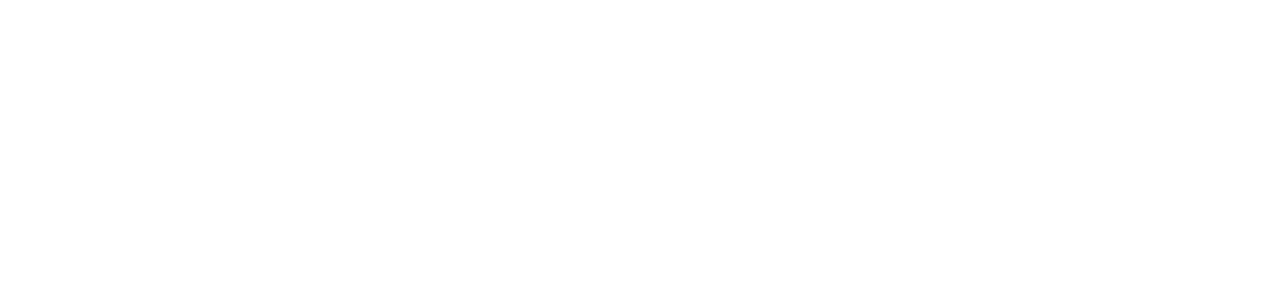
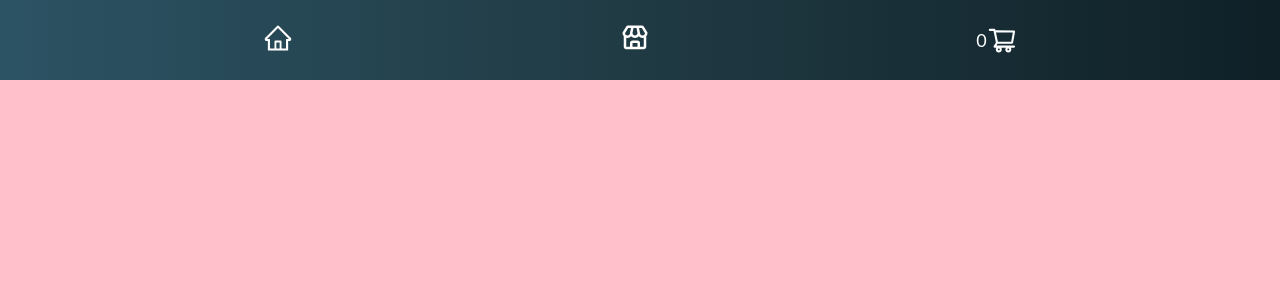
Before and after one commit to overflow68/shopping-cart, a React (Create React App) app: page / in a window 1280 px wide. Shown: the top 300 px of the page. Built offline with nearby package versions, Linux system fonts and the light colour scheme.

Commit message:
Added some style and shopping cart sidebar

```diff
--- a/package.json
+++ b/package.json
@@ -6,8 +6,10 @@
     "@testing-library/jest-dom": "^5.14.1",
     "@testing-library/react": "^11.2.7",
     "@testing-library/user-event": "^12.8.3",
+    "cdbreact": "^1.1.0",
     "react": "^17.0.2",
     "react-dom": "^17.0.2",
+    "react-icons": "^4.2.0",
     "react-router-dom": "^5.2.0",
     "react-scripts": "4.0.3",
     "web-vitals": "^1.1.2"
--- a/src/App.js
+++ b/src/App.js
@@ -1,11 +1,13 @@
 import React from 'react';
+import Sidebar from './Sidebar.js';
+import './styles/App.css';
+
 
 function App() {
   return (
-    <div className="App">
-
-
-    </div>
+      <div className="App">
+       <Sidebar/>
+   </div>
   );
 }
 
--- /dev/null
+++ b/src/Sidebar.js
@@ -0,0 +1,53 @@
+import React from 'react';
+import { useState } from 'react';
+import { Link } from 'react-router-dom';
+import {AiOutlineShoppingCart} from 'react-icons/ai';
+import {AiOutlineHome} from 'react-icons/ai';
+import {AiOutlineClose} from 'react-icons/ai';
+import {BiStore} from 'react-icons/bi';
+import { IconContext } from 'react-icons';
+import './styles/Navbar.css';
+
+const Sidebar = () => {
+  const [sidebar, setSidebar] = useState(false);
+
+  const showSidebar = () => setSidebar(!sidebar);
+
+  return (
+    <>
+    <IconContext.Provider value={{ color: '#fff',size: 30 }}>
+   <div className='navbar'>
+
+     <ul className = "menu menu1">
+     <li>
+       <Link to='/'>
+       <AiOutlineHome/>
+       </Link>
+     </li>
+
+     <li>
+       <Link to='#'>
+       <BiStore/>
+       </Link>
+     </li>
+
+     <li>
+       0<AiOutlineShoppingCart onClick={showSidebar} />
+     </li>
+
+
+
+
+          </ul>
+        </div>
+        <nav className={sidebar ? 'nav-menu active' : 'nav-menu'}>
+        <Link to='#' >
+                <AiOutlineClose size={40} onClick={showSidebar}/>
+              </Link>
+        </nav>
+        </IconContext.Provider>
+    </>
+  );
+};
+
+export default Sidebar;
--- /dev/null
+++ b/src/styles/App.css
@@ -0,0 +1,6 @@
+*{
+    box-sizing: border-box;
+    margin: 0;
+    padding: 0;
+    font-family: 'Lato', sans-serif;
+  }
--- /dev/null
+++ b/src/styles/Navbar.css
@@ -0,0 +1,116 @@
+* {
+  margin: 0;
+  padding: 0;
+  box-sizing: border-box;
+}
+body{
+  background-color: pink;
+}
+.navbar {
+    background-color: rgb(51, 51, 51);
+    height: 80px;
+    display: flex;
+    flex: start;
+    align-items: center;
+
+  }
+
+  .menu {
+    height: 80px;
+    width: 100%;
+    padding: 20px;
+    display: flex;
+    align-items: center;
+    justify-content: space-around;
+    list-style: none;
+    padding: 0 100px;
+    background: #0f2027;
+    background: linear-gradient(to right, #2c5364, #203a43, #0f2027);
+  }
+
+  .menu li {
+    height: 30%;
+    font-size: 18px;
+    position: relative;
+    display: flex;
+    align-items: center;
+    justify-content: center;
+    padding: 20px;
+    text-transform: uppercase;
+    transition: all 300ms cubic-bezier(0.075, 0.82, 0.165, 1);
+    color: #fff;
+  }
+
+  .menu li::before,
+.menu li::after {
+  content: "";
+  pointer-events: none;
+  position: absolute;
+}
+  .menu1 li::before,
+.menu1 li::after {
+  border: 0px solid transparent;
+  width: 0%;
+  height: 0%;
+  bottom: 0%;
+  right: 0%;
+}
+
+/* 'before' sudo element animates the bottom and left borders */
+.menu1 li::before {
+  border-bottom-width: 2px;
+  border-left-width: 2px;
+}
+
+/* 'after' sudo element animates the top and right borders */
+.menu1 li::after {
+  border-top-width: 2px;
+  border-right-width: 2px;
+}
+
+.menu1 li:hover {
+  color: #fff;
+}
+
+/* On Hover border color is changed from transparent to the #fff */
+/* Width and a height of the sudo elements are increased from zero to 100% */
+.menu1 li:hover::before,
+.menu1 li:hover::after {
+  border-color: #fff;
+  transition: border-color 0s, width 0.15s, height 0.15s;
+  width: 100%;
+  height: 100%;
+}
+
+/* Delay is added to the height animation of the 'before' sudo element */
+.menu1 li:hover::before {
+  transition-delay: 0s, 0s, 0.3s;
+}
+
+/* Delay is added to the width animation of the 'after' sudo element */
+.menu1 li:hover::after {
+  transition-delay: 0s, 0.3s, 0s;
+}
+  .menu-bars {
+    margin-left: 2rem;
+    font-size: 2rem;
+    background: none;
+    float: right;
+  }
+
+  .nav-menu {
+    background:#0f2027;
+    width: 250px;
+    height: 100vh;
+    display: flex;
+    justify-content: center;
+    position: fixed;
+    top: 0;
+    right: -100%;
+    transition: 850ms;
+  }
+
+  .nav-menu.active {
+    right: 0;
+    transition: 400ms;
+  }
```
Also changed, not shown: 1 other file (tests, documents, lock files or other folders).
